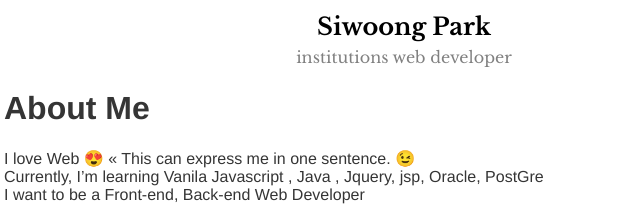
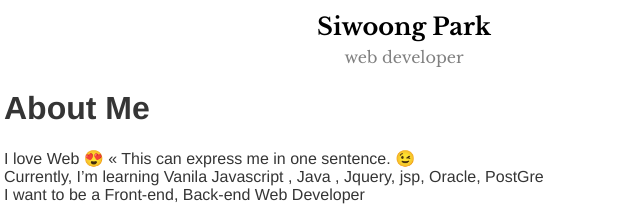
Before and after one commit to parksiwoong/parksiwoong.github.io, a plain HTML site: page index.html in a window 1280 px wide. Shown: the part 208-425 px from the top of the page, 236-876 px from the left. Drawn offline with nearby package versions, Linux system fonts and the light colour scheme.

Commit message:
Update index.html

```diff
--- a/index.html
+++ b/index.html
@@ -33,7 +33,7 @@
                   <img class="selfie" style="background-color: #069;" alt="Siwoong park" src="/assets/parksiwoong.PNG" />
                   <div class="info">
                   <div class="title">Siwoong Park</div>
-                  <div class="description">institutions web developer</div>
+                  <div class="description">web developer</div>
               </div>
           </div>
 
```
